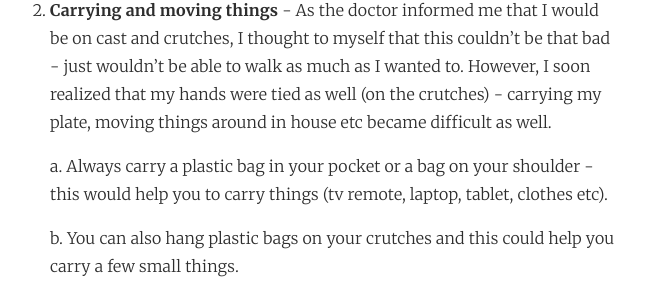
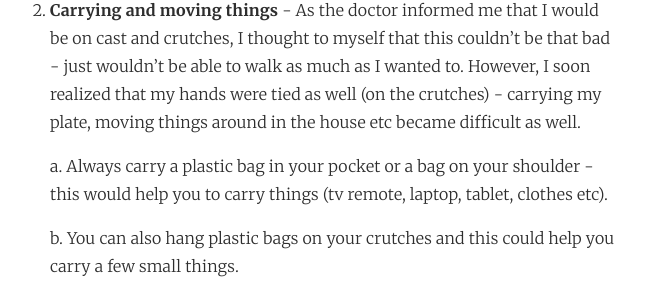
Before and after one commit to kaushik88/kaushik88.github.io, a Jekyll site: the page built from _posts/2015-08-15-down.md, in a window 1280 px wide and 900 px high, scrolled down 570 px. Shown: the part 260-559 px from the top of the window, without its empty margins (326-973 px from the left). Built offline with Jekyll 4.4.1, drawn with Linux system fonts in a browser that asks for light colours; comment, search, counter and statistics services are not loaded.

Commit message:
Fracture house changes

```diff
--- a/_posts/2015-08-15-down.md
+++ b/_posts/2015-08-15-down.md
@@ -14,7 +14,7 @@
 
 1. **Thank you** - Firstly, it wasn't as bad as it looked or as I make it sound in this blogpost. I was never in a lot of pain and also I was fortunate to be helped by a lot of people around me - let it be shopping, bringing food, taking out trash, hanging out, dropping me or picking me up from work. Thank you so much guys! (and no, I'm treating for this!)
 
-2. **Carrying and moving things** - As the doctor informed me that I would be on cast and crutches, I thought to myself that this couldn't be that bad - just wouldn't be able to walk as much as I wanted to. However, I soon realized that my hands were tied as well (on the crutches) - carrying my plate, moving things around in house etc became difficult as well.
+2. **Carrying and moving things** - As the doctor informed me that I would be on cast and crutches, I thought to myself that this couldn't be that bad - just wouldn't be able to walk as much as I wanted to. However, I soon realized that my hands were tied as well (on the crutches) - carrying my plate, moving things around in the house etc became difficult as well.
 
 	a. Always carry a plastic bag in your pocket or a bag on your shoulder - this would help you to carry things (tv remote, laptop, tablet, clothes etc).
 
```
